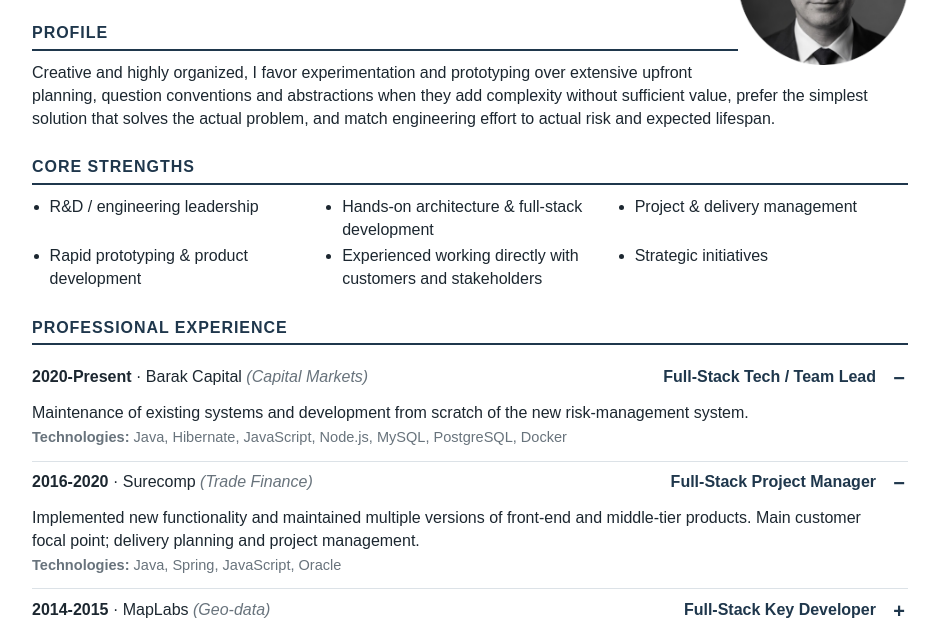
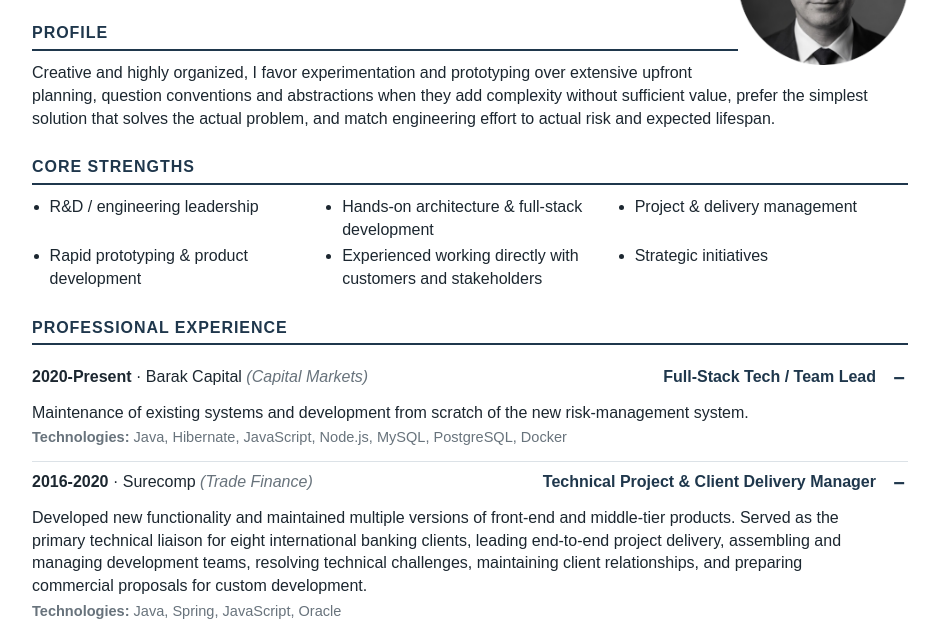
Before and after one commit to eyallior/eyalliordotcom, a plain HTML site: page cv/index.html in a window 1280 px wide. Shown: the part 175-800 px from the top of the page, without its empty margins (170-1109 px from the left). Drawn offline with Linux system fonts and the light colour scheme.

Commit message:
Revise job title and project responsibilities
Updated job title and enhanced project description.

```diff
--- a/cv/index.html
+++ b/cv/index.html
@@ -94,10 +94,10 @@ h3 { margin:.35rem 0 .12rem; font-size:1rem; }
     <details class="entry work" open>
       <summary>
         <span><b>2016-2020</b> · Surecomp <em>(Trade Finance)</em></span>
-        <strong>Full-Stack Project Manager</strong>
+        <strong>Technical Project & Client Delivery Manager</strong>
       </summary>
       <div class="details-body">
-        <p>Implemented new functionality and maintained multiple versions of front-end and middle-tier products. Main customer focal point; delivery planning and project management.</p>
+        <p>Developed new functionality and maintained multiple versions of front-end and middle-tier products. Served as the primary technical liaison for eight international banking clients, leading end-to-end project delivery, assembling and managing development teams, resolving technical challenges, maintaining client relationships, and preparing commercial proposals for custom development.</p>
         <p class="tech"><b>Technologies:</b> Java, Spring, JavaScript, Oracle</p>
       </div>
     </details>
```
